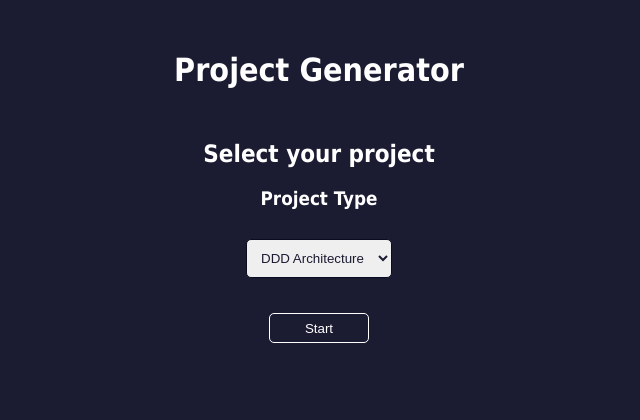
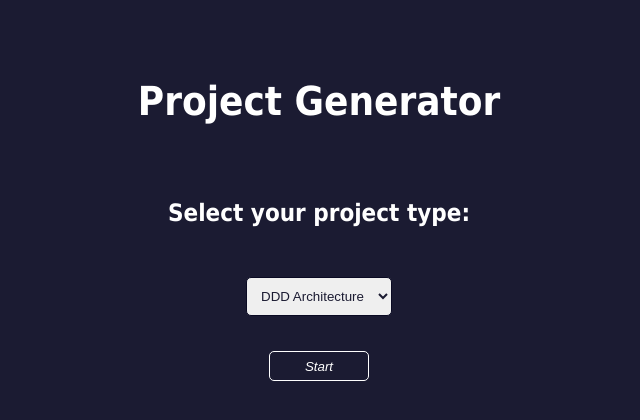
Before and after one commit to AbrahamRuizP/Project-Generator, a plain HTML site: page index.html in a window 1280 px wide. Shown: the whole page, without its empty margins (321-961 px from the left). Drawn offline with Linux system fonts and the light colour scheme.

Commit message:
updating html file

```diff
--- a/index.html
+++ b/index.html
@@ -8,22 +8,22 @@
 </head>
 <body>
     <br>
-    <h1>Project Generator</h1>
+    <br>
+    <p style="font-size: 4rem;"> <strong>Project Generator</strong>  <p/>
     <br>
     <div class="Starting-Page">
-        <h2>Select your project</h2>
+        <h2>Select your project type:</h2>
 
         <div>
         <!-- Current Values are placeholders -->
         <fieldset>
-            <h3>Project Type</h3>
             <select id="Project-Type-Selector">
                 <option value="DDD-Arch">DDD Architecture</option>
                 <option value="Other">Other</option>
                 <option value="Other2">Other2</option>
             </select>
         </fieldset>
-        <button class="button">Start</button>
+        <button class="button"> <em>Start</em> </button>
         </div>
     </div>
 
```
